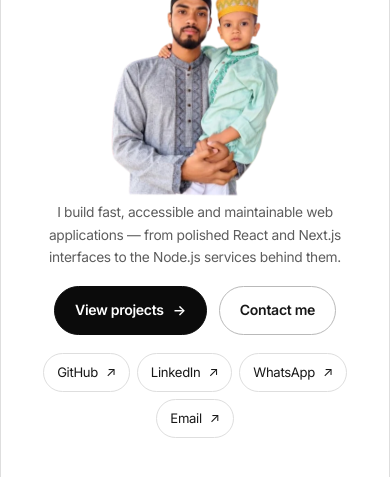
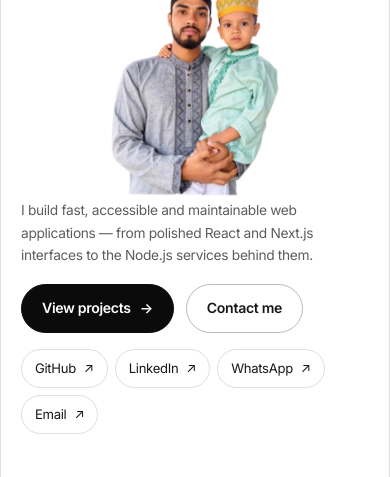
Before and after one commit to shawonhaque/shawonhaque.github.io, a plain HTML site: page index.html in a window 390 px wide. Shown: the part 304-781 px from the top of the page. Drawn offline with Linux system fonts and the light colour scheme.

Commit message:
Put the hero copy on the left and the link pills on the right (#12)
The lede, the two CTAs, the link pills and the tech row were all centred on one
axis. That read as a single centred stack, which left the sides of the hero
empty on a wide screen.

The copy and the pills now split into two columns that share one baseline: the
lede and the CTAs on the left, the GitHub / LinkedIn / WhatsApp / Email pills on
the right. The name, the photo and the tech row stay centred, so the hero still
reads as one column from the top down.

Both children sit in a new .hero-actions wrapper. The photo is first in the
markup now, so the order: -1 rule that used to pull it above the copy is gone.

Below 820px the two columns collapse to one: the copy sits above the pills, both
left aligned, so nothing is cramped on a phone.

Verified in headless Chromium at 1600, 1440, 1280, 1024, 900, 820, 768, 560,
430, 390, 360 and 320px: the copy is left of the pills above 820px and stacked
below it, the buttons share a baseline with the pills, the photo and the tech row
stay centred, no scroll-cue clash, no horizontal overflow, no dead links, and the
console is clean.

Co-authored-by: openhands <openhands@all-hands.dev>

```diff
--- a/assets/css/styles.css
+++ b/assets/css/styles.css
@@ -401,18 +401,27 @@ html[data-theme="light"] .theme-toggle .icon-moon { display: none; }
   position: relative;
   z-index: 2;
 }
-.hero-copy { max-width: 520px; text-align: center; padding-bottom: 34px; }
+/* Copy on the left, link pills on the right, sharing one baseline. */
+.hero-actions {
+  width: 100%;
+  display: grid;
+  grid-template-columns: minmax(0, 1fr) auto;
+  align-items: end;
+  gap: 18px 40px;
+  padding-bottom: 34px;
+}
+.hero-copy { max-width: 520px; text-align: left; }
+.hero-copy .cta-row { justify-content: flex-start; }
 .hero-lede { color: var(--muted); font-size: 0.86rem; line-height: 1.62; margin-bottom: 18px; }
 
 .hero-visual {
   position: relative;
   z-index: 2;
-  order: -1;
   display: flex;
   justify-content: center;
   align-items: flex-end;
   height: 372px;
-  margin: 14px 0 2px;
+  margin: 14px 0 0;
 }
 .portrait { display: flex; align-items: flex-end; height: 100%; }
 .portrait img {
@@ -430,10 +439,9 @@ html[data-theme="light"] .theme-toggle .icon-moon { display: none; }
 .hero-links {
   display: flex;
   flex-wrap: wrap;
-  justify-content: center;
+  justify-content: flex-end;
   align-items: center;
   gap: 9px;
-  padding-bottom: 40px;
 }
 .hero-links a {
   display: inline-flex;
@@ -1076,10 +1084,11 @@ html.has-intro .hero-stack { animation: fadeUp 0.8s 0.95s var(--ease) both; }
 @media (max-width: 820px) {
   .hero { min-height: 0; margin: 12px auto 76px; padding: 24px 20px 0; }
   .hero-title { white-space: normal; margin: 30px 0 0; line-height: 0.9; }
-  .hero-copy { padding-bottom: 26px; max-width: 100%; }
+  .hero-actions { grid-template-columns: minmax(0, 1fr); gap: 20px; padding-bottom: 26px; }
+  .hero-copy { max-width: 100%; }
   .hero-visual { height: 250px; }
   .portrait img { max-height: 250px; }
-  .hero-links { padding-bottom: 26px; gap: 7px; }
+  .hero-links { justify-content: flex-start; gap: 7px; }
   .hero-links a { min-width: 0; padding: 8px 13px; }
   .hero-stack { padding-bottom: 22px; }
   .scroll-cue { display: none; }
@@ -1089,8 +1098,7 @@ html.has-intro .hero-stack { animation: fadeUp 0.8s 0.95s var(--ease) both; }
 @media (max-width: 560px) {
   .hero-visual { height: 215px; }
   .portrait img { max-height: 215px; }
-  .hero-copy { padding-bottom: 18px; }
-  .hero-links { padding-bottom: 20px; }
+  .hero-actions { gap: 16px; padding-bottom: 20px; }
   .projects { grid-template-columns: 1fr; gap: 18px; }
   .experience { border-width: 3px; }
   .footer-inner { justify-content: flex-start; }
--- a/index.html
+++ b/index.html
@@ -151,6 +151,17 @@
         </h1>
 
         <div class="hero-bottom">
+          <div class="hero-visual">
+            <div class="portrait">
+              <picture>
+                <source srcset="assets/img/portrait-new.webp" type="image/webp" />
+                <img src="assets/img/portrait-new.png" width="386" height="474"
+                     alt="Portrait of Shawon Haque" fetchpriority="high" decoding="async" />
+              </picture>
+            </div>
+          </div>
+
+          <div class="hero-actions">
             <div class="hero-copy">
               <p class="hero-lede">
                 I build fast, accessible and maintainable web applications — from polished
@@ -162,21 +173,12 @@
               </div>
             </div>
 
-          <div class="hero-visual">
-            <div class="portrait">
-              <picture>
-                <source srcset="assets/img/portrait-new.webp" type="image/webp" />
-                <img src="assets/img/portrait-new.png" width="386" height="474"
-                     alt="Portrait of Shawon Haque" fetchpriority="high" decoding="async" />
-              </picture>
-            </div>
-          </div>
-
             <div class="hero-links">
               <a href="https://github.com/shawonhaque" target="_blank" rel="noopener">GitHub<span aria-hidden="true"> ↗</span></a>
               <a href="https://bd.linkedin.com/in/shawon-haque" target="_blank" rel="noopener">LinkedIn<span aria-hidden="true"> ↗</span></a>
               <a href="https://wa.me/8801318123867" target="_blank" rel="noopener">WhatsApp<span aria-hidden="true"> ↗</span></a>
               <a href="mailto:shawonhaque141@outlook.com">Email<span aria-hidden="true"> ↗</span></a>
+            </div>
           </div>
         </div>
 
```
Lines whose indentation alone changed are shown as unchanged.
